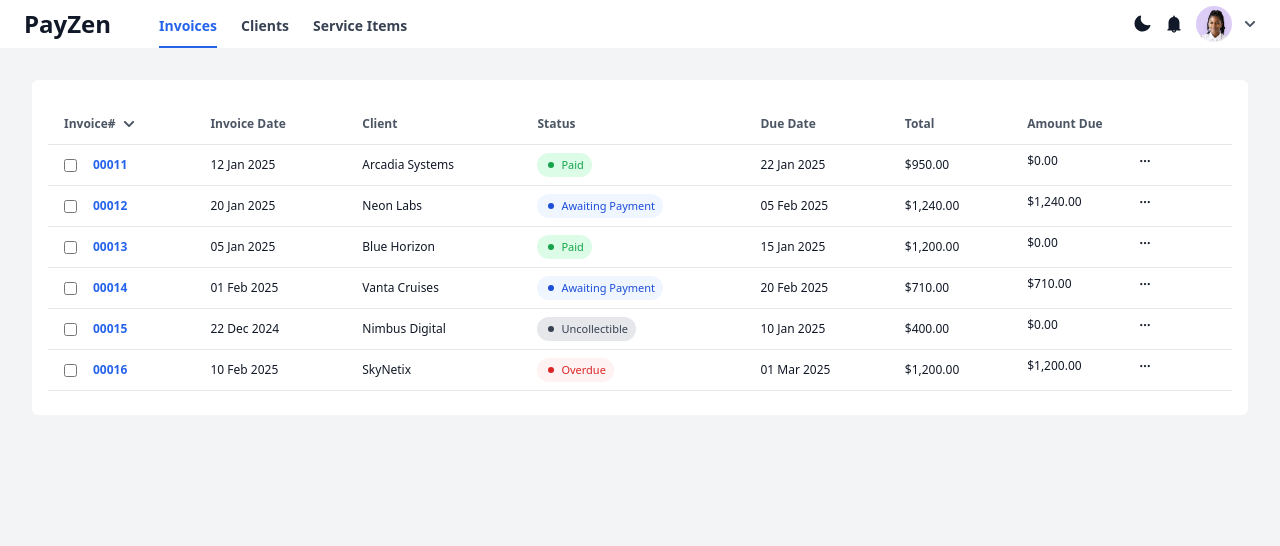
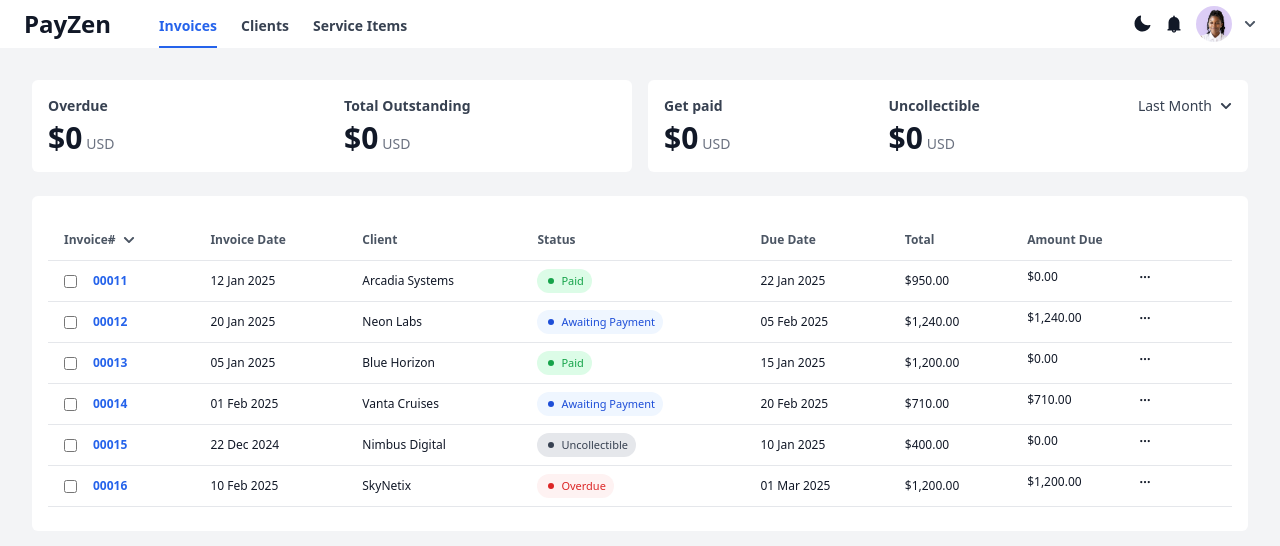
Before and after one commit to KikiXoxo/payzen-invoice-page, a React (Vite) app: page / in a window 1280 px wide. Shown: the top 546 px of the page. Built offline with nearby package versions, Linux system fonts and the light colour scheme.

Commit message:
feat: create Summary component and add it to Invoices page

```diff
--- /dev/null
+++ b/src/components/Summary.jsx
@@ -0,0 +1,74 @@
+import { FaChevronDown } from 'react-icons/fa';
+
+const Summary = () => {
+  return (
+    <div className='grid grid-cols-1 md:grid-cols-2 gap-4 mb-6'>
+      {/* LEFT CARD */}
+      <div className='bg-white dark:bg-gray-800 p-4 rounded-md transition'>
+        <div className='grid grid-cols-2 gap-6'>
+          <div>
+            <div className='text-gray-700 dark:text-gray-300 font-bold text-sm'>
+              Overdue
+            </div>
+            <div className='mt-1 flex items-baseline gap-1'>
+              <span className='text-3xl font-semibold'>$0</span>
+              <span className='text-sm text-gray-500 font-medium dark:text-gray-400'>
+                USD
+              </span>
+            </div>
+          </div>
+
+          <div>
+            <div className='text-gray-700 dark:text-gray-300 font-bold text-sm'>
+              Total Outstanding
+            </div>
+            <div className='mt-1 flex items-baseline gap-1'>
+              <span className='text-3xl font-semibold'>$0</span>
+              <span className='text-sm text-gray-500 font-medium dark:text-gray-400'>
+                USD
+              </span>
+            </div>
+          </div>
+        </div>
+      </div>
+
+      {/* RIGHT CARD */}
+      <div className='bg-white dark:bg-gray-800 p-4 rounded-md transition'>
+        <div className='flex justify-between gap-6'>
+          <div>
+            <div className='text-gray-700 dark:text-gray-300 font-bold text-sm'>
+              Get paid
+            </div>
+            <div className='mt-1 flex items-baseline gap-1'>
+              <span className='text-3xl font-semibold'>$0</span>
+              <span className='text-sm text-gray-500 font-medium dark:text-gray-400'>
+                USD
+              </span>
+            </div>
+          </div>
+
+          <div>
+            <div className='text-gray-700 dark:text-gray-300 font-bold text-sm'>
+              Uncollectible
+            </div>
+            <div className='mt-1 flex items-baseline gap-1'>
+              <span className='text-3xl font-semibold'>$0</span>
+              <span className='text-sm text-gray-500 font-medium dark:text-gray-400'>
+                USD
+              </span>
+            </div>
+          </div>
+
+          <div className='flex flex-col justify-between'>
+            <div className='flex items-center gap-2 text-gray-700 dark:text-gray-300 font-medium text-sm'>
+              Last Month
+              <FaChevronDown className='text-xs' />
+            </div>
+          </div>
+        </div>
+      </div>
+    </div>
+  );
+};
+
+export default Summary;
--- a/src/index.css
+++ b/src/index.css
@@ -23,6 +23,8 @@ body {
   place-items: center;
   min-width: 320px;
   min-height: 100vh;
+  width: 100vw;
+  overflow-x: hidden;
 }
 
 h1 {
--- a/src/pages/Invoices.jsx
+++ b/src/pages/Invoices.jsx
@@ -1,7 +1,13 @@
 import InvoicesCard from '../components/invoice/InvoicesCard';
+import Summary from '../components/Summary';
 
 const Invoices = () => {
-  return <InvoicesCard />;
+  return (
+    <>
+      <Summary />
+      <InvoicesCard />
+    </>
+  );
 };
 
 export default Invoices;
```
